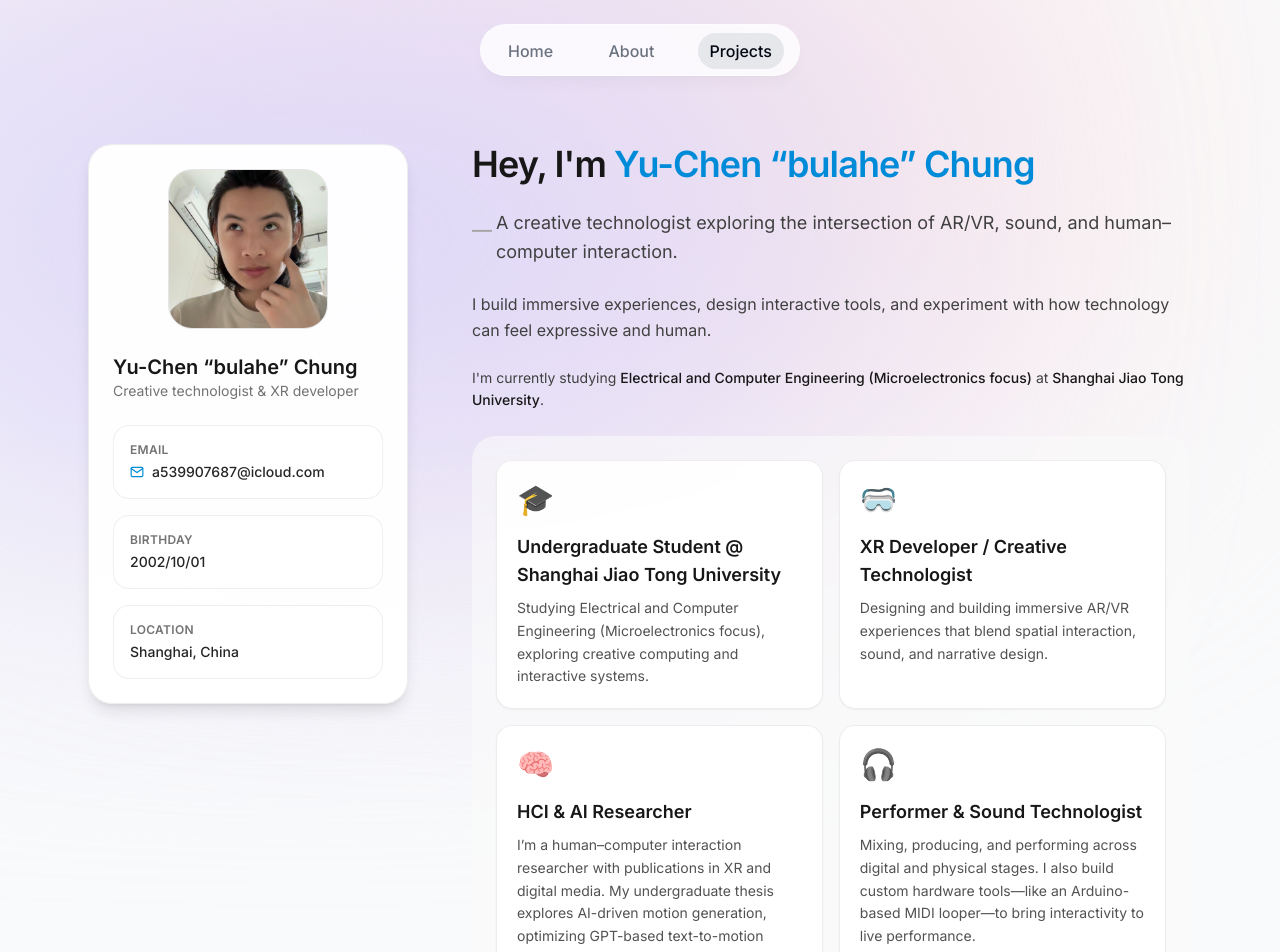
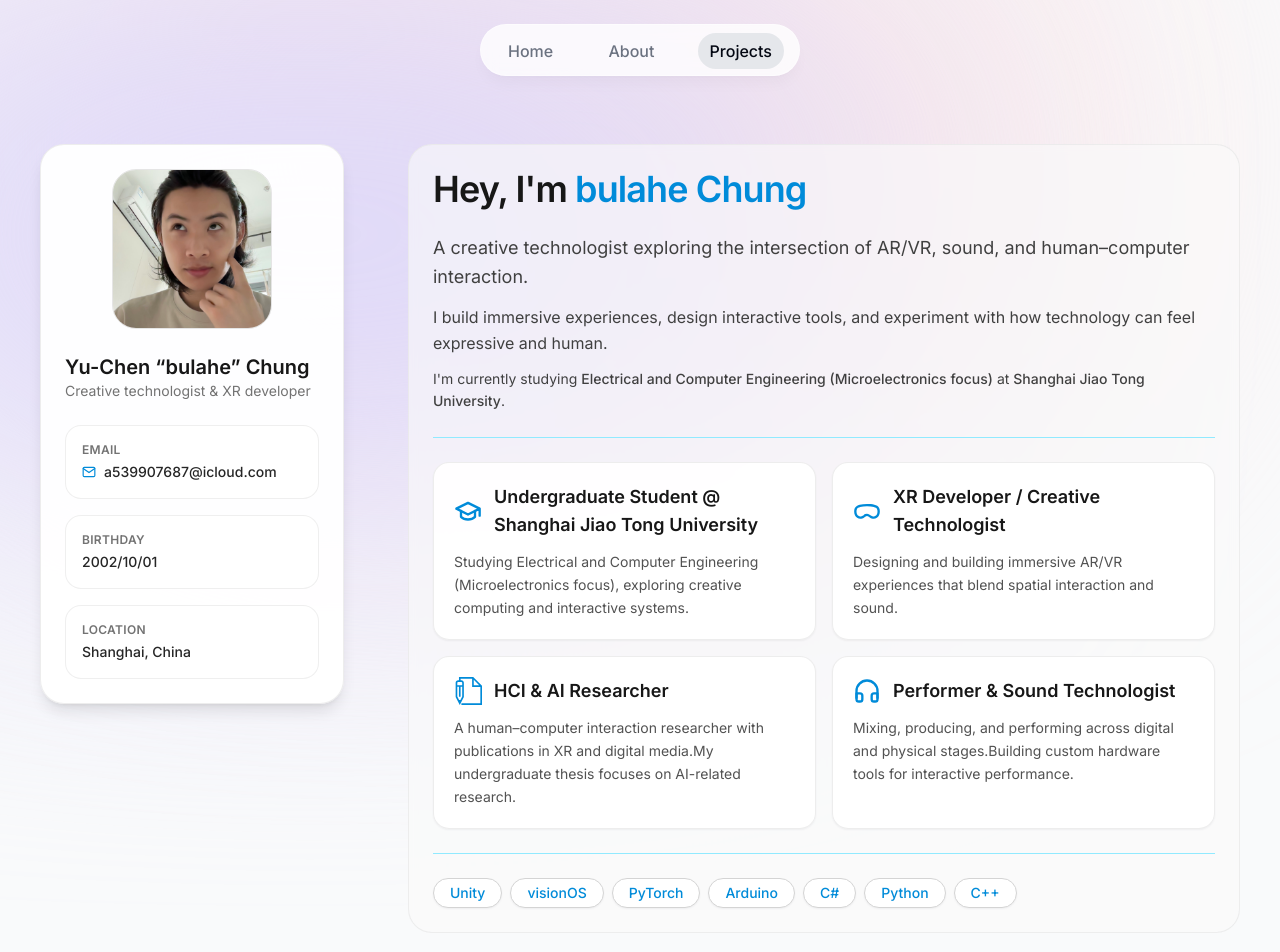
Before and after one commit to bulahe/portfolio-web, a Next.js app: page / in a window 1280 px wide. Shown: the top 952 px of the page. Built offline with nearby package versions, Linux system fonts and the light colour scheme.

Commit message:
2nd intro refinment

```diff
--- a/components/intro.tsx
+++ b/components/intro.tsx
@@ -1,34 +1,54 @@
 "use client";
+import type { ReactNode } from "react";
 import Image from "next/image";
 import { motion } from "framer-motion";
 import { FiMail } from "react-icons/fi";
+import { LuGraduationCap } from "react-icons/lu";
+import { TbDeviceVisionPro } from "react-icons/tb";
+import { TfiWrite } from "react-icons/tfi";
+import { FiHeadphones } from "react-icons/fi";
 import { useSectionInView } from "@/lib/hooks";
 import { brandVarStyles } from "@/lib/theme";
 
-const HIGHLIGHTS = [
+
+type HighlightItem = {
+  icon: ReactNode;
+  title: string;
+  body: string;
+};
+
+const HIGHLIGHTS: HighlightItem[] = [
   {
-    emoji: "🎓",
+    icon: (
+      <LuGraduationCap className="h-7 w-7 text-[var(--brand-primary)] dark:text-[var(--brand-accent)]" />
+    ),
     title: "Undergraduate Student @ Shanghai Jiao Tong University",
     body:
       "Studying Electrical and Computer Engineering (Microelectronics focus), exploring creative computing and interactive systems.",
   },
   {
-    emoji: "🥽",
+    icon: (
+      <TbDeviceVisionPro className="h-7 w-7 text-[var(--brand-primary)] dark:text-[var(--brand-accent)]" />
+    ),
     title: "XR Developer / Creative Technologist",
     body:
-      "Designing and building immersive AR/VR experiences that blend spatial interaction, sound, and narrative design.",
+      "Designing and building immersive AR/VR experiences that blend spatial interaction and sound.",
   },
   {
-    emoji: "🧠",
+    icon: (
+      <TfiWrite className="h-7 w-7 text-[var(--brand-primary)] dark:text-[var(--brand-accent)]" />
+    ),
     title: "HCI & AI Researcher",
     body:
-      "I’m a human–computer interaction researcher with publications in XR and digital media. My undergraduate thesis explores AI-driven motion generation, optimizing GPT-based text-to-motion models for virtual IMU data.",
+      "A human–computer interaction researcher with publications in XR and digital media.My undergraduate thesis focuses on AI-related research.",
   },
   {
-    emoji: "🎧",
+    icon: (
+      <FiHeadphones className="h-7 w-7 text-[var(--brand-primary)] dark:text-[var(--brand-accent)]" />
+    ),
     title: "Performer & Sound Technologist",
     body:
-      "Mixing, producing, and performing across digital and physical stages. I also build custom hardware tools—like an Arduino-based MIDI looper—to bring interactivity to live performance.",
+      "Mixing, producing, and performing across digital and physical stages.Building custom hardware tools for interactive performance.",
   },
 ];
 
@@ -40,8 +60,6 @@ const SKILLS = [
   "C#",
   "Python",
   "C++",
-  "User Study",
-  "Sensor Integration",
 ];
 
 export default function Intro() {
@@ -54,12 +72,12 @@ export default function Intro() {
       className="scroll-mt-[100rem]"
       style={brandVarStyles}
     >
-      <div className="mx-auto flex w-full max-w-6xl flex-col gap-12 px-6 md:flex-row md:items-start md:gap-16">
+      <div className="mx-auto flex w-full max-w-7xl flex-col gap-12 px-6 md:flex-row md:items-start md:gap-16">
         <motion.aside
           initial={{ opacity: 0 }}
           animate={{ opacity: 1 }}
           transition={{ ease: "easeOut", duration: 0.4, delay: 0.1 }}
-          className="flex w-full max-w-md flex-col items-center md:max-w-xs md:basis-[35%] md:self-start md:sticky md:top-24 md:items-stretch"
+          className="flex w-full max-w-md flex-col items-start -mt-24 md:mt-0 md:w-[19rem] md:max-w-none md:flex-none md:self-start md:sticky md:top-24 md:items-stretch"
         >
           <div className="w-full rounded-3xl border border-neutral-200/70 bg-white/95 p-5 shadow-lg dark:border-neutral-800/60 dark:bg-neutral-900/80 md:hidden">
             <div className="flex items-center gap-4">
@@ -72,27 +90,10 @@ export default function Intro() {
                   priority
                 />
               </div>
-              <div className="flex-1 space-y-2 min-w-[60%]">
-                <div className="space-y-1">
+              <div className="flex flex-1 flex-col items-center justify-center gap-1">
                 <p className="text-base font-semibold text-neutral-900 dark:text-white">
                   Yu-Chen “bulahe” Chung
                 </p>
-                  <p className="text-xs text-neutral-500 dark:text-neutral-400">
-                    Creative technologist & XR developer
-                  </p>
-                </div>
-                <div className="flex items-center gap-3">
-                  <a
-                    href="mailto:a539907687@icloud.com"
-                    className="flex h-10 w-10 items-center justify-center rounded-full border border-neutral-200 bg-white text-neutral-400 shadow-sm transition hover:border-[var(--brand-hover)] hover:text-[var(--brand-primary)] dark:border-neutral-700 dark:bg-neutral-800 dark:text-neutral-500 dark:hover:border-[var(--brand-secondary)] dark:hover:text-[var(--brand-secondary)]"
-                    aria-label="Email Yu-Chen “bulahe” Chung"
-                  >
-                    <FiMail className="text-lg" />
-                  </a>
-                  <span className="text-xs text-neutral-400 dark:text-neutral-500">
-                    Tap to email
-                  </span>
-                </div>
               </div>
             </div>
           </div>
@@ -148,57 +149,43 @@ export default function Intro() {
           </div>
         </motion.aside>
 
-        <div className="flex w-full flex-col gap-6 text-left md:basis-[65%]">
-          <motion.h1
+        <div className="flex w-full flex-col gap-6 text-left md:flex-1">
+          <motion.div
             initial={{ opacity: 0, y: 16 }}
             animate={{ opacity: 1, y: 0 }}
             transition={{ ease: "easeOut", duration: 0.4, delay: 0.15 }}
-            className="text-4xl font-semibold tracking-tight text-neutral-900 dark:text-white"
+            className="flex flex-col gap-6 rounded-3xl border border-neutral-200/70 bg-neutral-50/60 p-6 backdrop-blur-sm dark:border-neutral-800/60 dark:bg-neutral-900/40"
           >
+            <h1 className="text-4xl font-semibold tracking-tight text-neutral-900 dark:text-white">
               Hey, I&apos;m{" "}
               <span className="text-[var(--brand-primary)] dark:text-[var(--brand-accent)]">
-              Yu-Chen “bulahe” Chung
+                bulahe Chung
               </span>
-          </motion.h1>
-          <motion.p
-            initial={{ opacity: 0, y: 16 }}
-            animate={{ opacity: 1, y: 0 }}
-            transition={{ ease: "easeOut", duration: 0.4, delay: 0.25 }}
-            className="relative pl-6 text-lg leading-relaxed text-neutral-700 before:absolute before:left-0 before:top-2 before:text-xl before:font-medium before:text-neutral-400 before:content-['—'] dark:text-neutral-200 dark:before:text-neutral-500"
-          >
+            </h1>
+            <div className="space-y-3 text-neutral-700 dark:text-neutral-200">
+              <p className="text-lg leading-relaxed">
                 A creative technologist exploring the intersection of AR/VR, sound, and
                 human–computer interaction.
-          </motion.p>
-          <motion.p
-            initial={{ opacity: 0, y: 16 }}
-            animate={{ opacity: 1, y: 0 }}
-            transition={{ ease: "easeOut", duration: 0.4, delay: 0.3 }}
-            className="text-base leading-relaxed text-neutral-700 dark:text-neutral-300"
-          >
+              </p>
+              <p className="text-base leading-relaxed">
                 I build immersive experiences, design interactive tools, and experiment with how technology can feel expressive and human.
-          </motion.p>
-          <motion.p
-            initial={{ opacity: 0, y: 16 }}
-            animate={{ opacity: 1, y: 0 }}
-            transition={{ ease: "easeOut", duration: 0.4, delay: 0.35 }}
-            className="text-sm leading-relaxed text-neutral-700 dark:text-neutral-400"
-          >
+              </p>
+              <p className="text-sm leading-relaxed">
                 I&apos;m currently studying{" "}
-            <span className="font-medium text-neutral-900 dark:text-neutral-100">
+                <span className="font-medium text-inherit">
                   Electrical and Computer Engineering (Microelectronics focus)
                 </span>{" "}
                 at{" "}
-            <span className="font-medium text-neutral-900 dark:text-neutral-100">
+                <span className="font-medium text-inherit">
                   Shanghai Jiao Tong University
                 </span>
                 .
-          </motion.p>
+              </p>
+            </div>
 
-          <motion.div
-            initial={{ opacity: 0, y: 24 }}
-            animate={{ opacity: 1, y: 0 }}
-            transition={{ ease: "easeOut", duration: 0.4, delay: 0.45 }}
-            className="grid gap-4 rounded-3xl bg-neutral-50/60 p-6 backdrop-blur-sm dark:bg-neutral-900/40"
+            <div
+              className="border-t pt-6"
+              style={{ borderColor: "var(--brand-secondary)" }}
             >
               <div className="grid gap-4 sm:grid-cols-2">
                 {HIGHLIGHTS.map((item, index) => (
@@ -207,33 +194,41 @@ export default function Intro() {
                     initial={{ opacity: 0, y: 16 }}
                     animate={{ opacity: 1, y: 0 }}
                     transition={{ ease: "easeOut", duration: 0.4, delay: 0.55 + index * 0.05 }}
-                  className="flex h-full flex-col gap-4 rounded-2xl border border-neutral-200/70 bg-white/90 p-5 shadow-sm transition hover:-translate-y-1 hover:shadow-md dark:border-neutral-800/70 dark:bg-neutral-900/70"
+                    className="flex h-full flex-col gap-3 rounded-2xl border border-neutral-200/70 bg-white/90 p-5 shadow-sm transition hover:-translate-y-1 hover:shadow-md dark:border-neutral-800/70 dark:bg-neutral-900/70"
                   >
-                  <div className="text-3xl">{item.emoji}</div>
-                  <div>
-                    <h2 className="text-lg font-semibold text-neutral-900 dark:text-white">
+                    <div className="flex items-center gap-3">
+                      <div className="flex items-center justify-center text-neutral-700 dark:text-neutral-200">
+                        {item.icon}
+                      </div>
+                      <h2 className="flex-1 text-lg font-semibold text-neutral-900 dark:text-white">
                         {item.title}
                       </h2>
-                    <p className="mt-2 text-sm leading-relaxed text-neutral-600 dark:text-neutral-300">
+                    </div>
+                    <p className="text-sm leading-relaxed text-neutral-600 dark:text-neutral-300">
                       {item.body}
                     </p>
-                  </div>
                   </motion.div>
                 ))}
               </div>
+            </div>
 
-            <div className="flex flex-wrap gap-2 pt-2">
+            <div
+              className="border-t pt-6"
+              style={{ borderColor: "var(--brand-secondary)" }}
+            >
+              <div className="flex flex-wrap gap-2">
                 {SKILLS.map((skill, index) => (
                   <motion.span
                     key={skill}
                     initial={{ opacity: 0, y: 8 }}
                     animate={{ opacity: 1, y: 0 }}
                     transition={{ ease: "easeOut", duration: 0.3, delay: 0.75 + index * 0.03 }}
-                  className="rounded-full border border-neutral-300 bg-white px-4 py-1 text-sm font-medium text-neutral-700 shadow-sm dark:border-neutral-700 dark:bg-neutral-800 dark:text-neutral-200"
+                    className="rounded-full border border-neutral-300 bg-white px-4 py-1 text-sm font-medium text-[var(--brand-primary)] shadow-sm transition-colors duration-200 hover:border-[var(--brand-primary)] hover:bg-[var(--brand-secondary)]/30 hover:text-[var(--brand-hover)] dark:border-neutral-700 dark:bg-neutral-800 dark:text-[var(--brand-accent)] dark:hover:border-[var(--brand-accent)] dark:hover:bg-[var(--brand-accent)]/20 dark:hover:text-[var(--brand-secondary)]"
                   >
                     {skill}
                   </motion.span>
                 ))}
+              </div>
             </div>
           </motion.div>
         </div>
```
Lines whose indentation alone changed are shown as unchanged.
